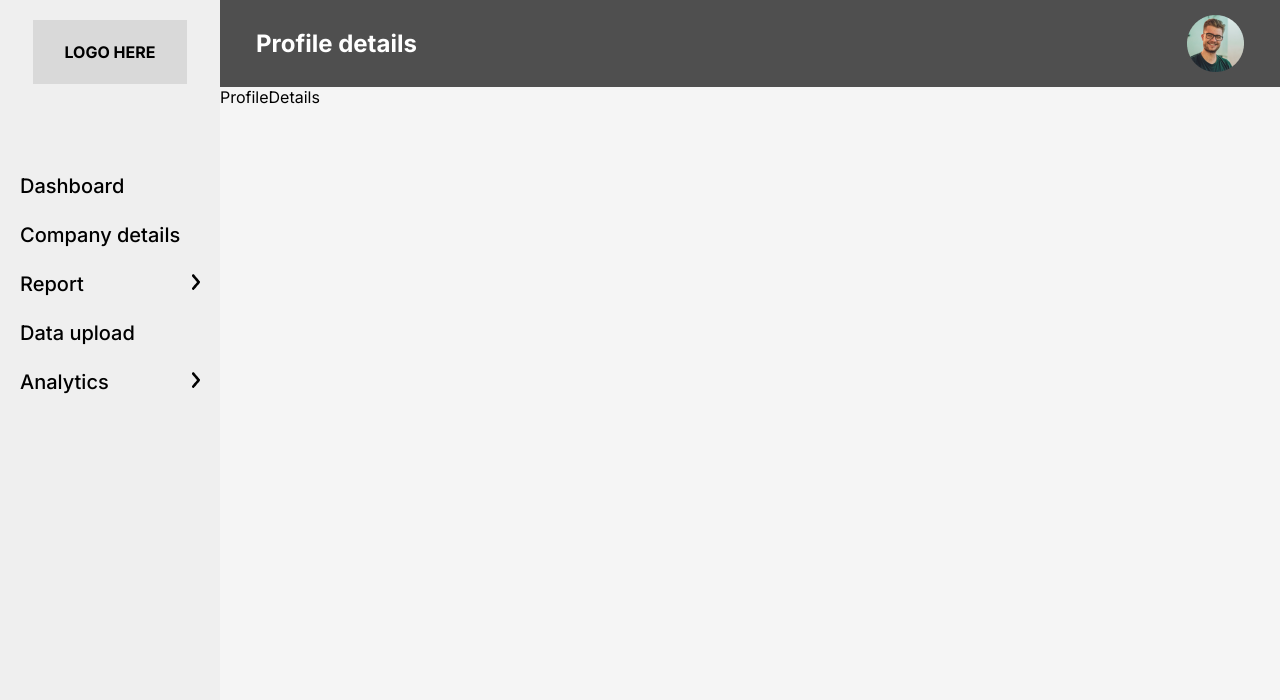
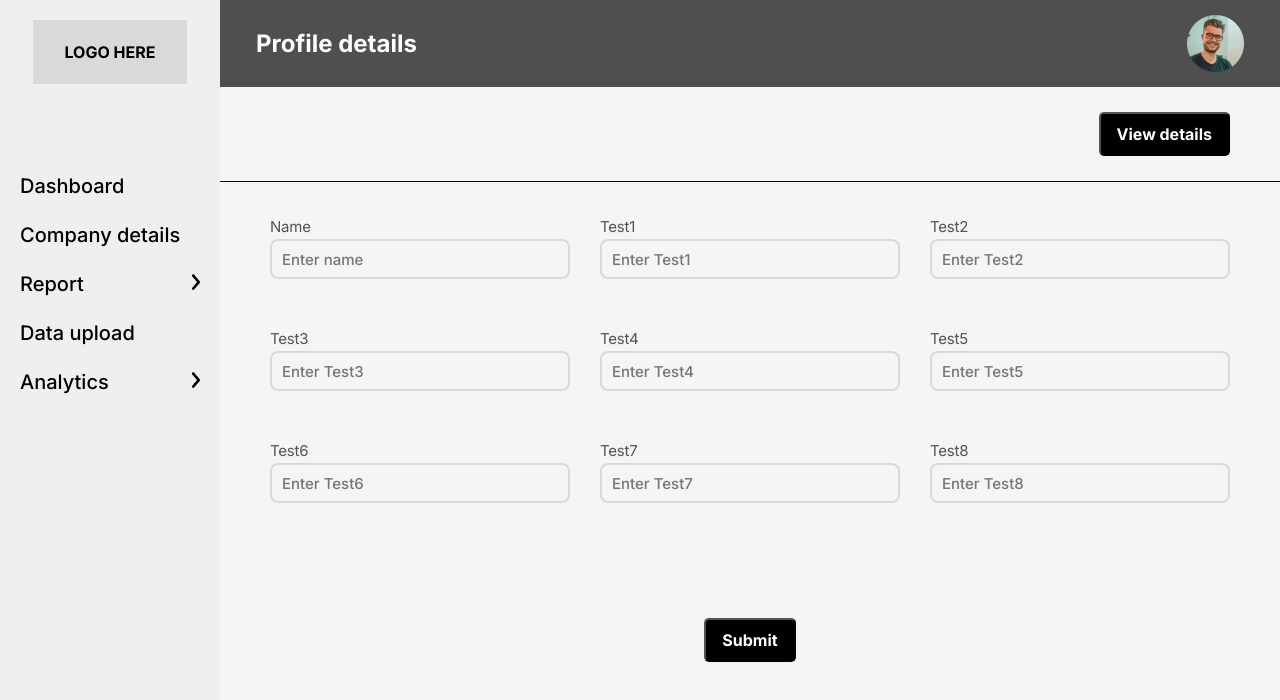
Before and after one commit to TT8-React/team-3, a React (Create React App) app: page /profile-details in a window 1280 px wide. Shown: the top 700 px of the page. Built offline with nearby package versions, Linux system fonts and the light colour scheme.

Commit message:
add edit profile page

```diff
--- a/src/pages/ProfileDetails/index.jsx
+++ b/src/pages/ProfileDetails/index.jsx
@@ -1,9 +1,41 @@
 import React from 'react'
+import Button from '../../components/Button'
+import Divider from '../../components/Divider'
+import LabelInput from '../../components/LabelInput'
 import dashboardLayout from '../../layouts/DashboardPages'
+import Style from './style'
 
 const ProfileDetails = () => {
     return (
-        <div>ProfileDetails</div>
+        <Style>
+            <div className="back_container">
+                <Button>
+                    View details
+                </Button>
+            </div>
+            <Divider />
+            <form>
+                <div className="inputs__grid">
+                    <LabelInput label="Name" placeholder="Enter name" />
+                    <LabelInput label="Test1" placeholder="Enter Test1" />
+                    <LabelInput label="Test2" placeholder="Enter Test2" />
+
+                    <LabelInput label="Test3" placeholder="Enter Test3" />
+                    <LabelInput label="Test4" placeholder="Enter Test4" />
+                    <LabelInput label="Test5" placeholder="Enter Test5" />
+
+                    <LabelInput label="Test6" placeholder="Enter Test6" />
+                    <LabelInput label="Test7" placeholder="Enter Test7" />
+                    <LabelInput label="Test8" placeholder="Enter Test8" />
+                </div>
+
+                <div className="submit_container">
+                    <Button>
+                        Submit
+                    </Button>
+                </div>
+            </form>
+        </Style>
     )
 }
 
--- /dev/null
+++ b/src/pages/ProfileDetails/style.js
@@ -0,0 +1,28 @@
+import styled from "styled-components";
+
+const Style = styled.div`
+
+    .back_container{
+        padding: 25px 50px;
+        display: flex;
+        justify-content: flex-end;
+        align-items: center;
+    }
+
+    .inputs__grid{
+        padding: 25px 50px;
+        display: grid;
+        grid-template-columns: repeat(3 , 1fr);
+        gap: 30px;
+    }
+
+    .submit_container{
+        display: flex;
+        justify-content: center;
+        align-items: center;
+        margin-top: 80px;
+        margin-bottom: 80px;
+    }
+`
+
+export default Style;
```
